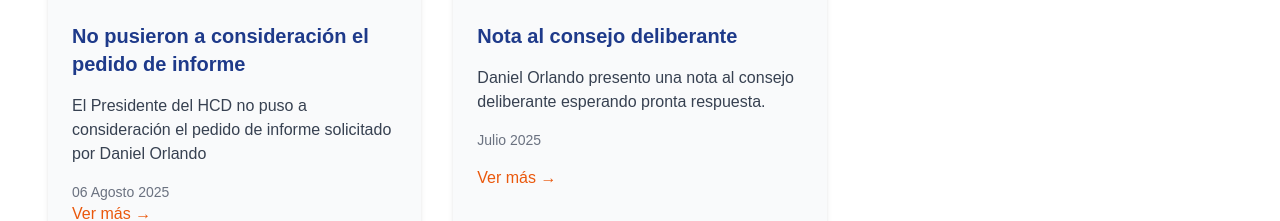
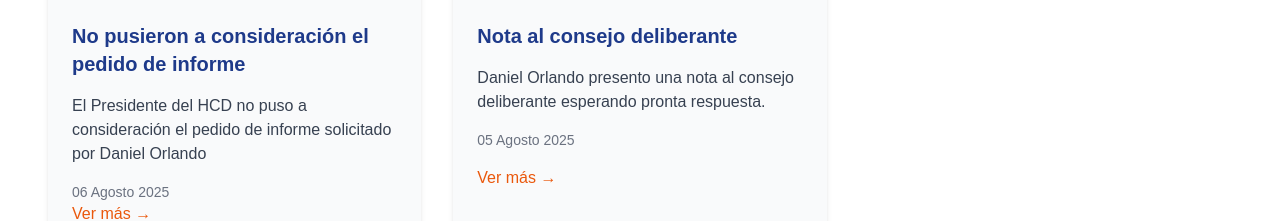
Before and after one commit to NJaDiaz/CampaElect, a Next.js app: page / in a window 1280 px wide. Shown: the part 2225-2446 px from the top of the page. Built offline with nearby package versions, Linux system fonts and the light colour scheme.

Commit message:
modificando

```diff
--- a/app/components/Informate.jsx
+++ b/app/components/Informate.jsx
@@ -14,7 +14,7 @@ const novedades = [
   {
     titulo: "Nota al consejo deliberante",
     descripcion: "Daniel Orlando presento una nota al consejo deliberante esperando pronta respuesta.",
-    fecha: "Julio 2025",
+    fecha: "05 Agosto 2025",
     imagen: "/informate/nota.webp",
     detalle: "Daniel Orlando presentó un pedido de informe al Consejo Deliberante en busca de claridad y respuesta para el pueblo, ya que se acerca la fecha de elecciones y no hay certeza alguna de que esto suceda.",
     tipo: "modal",
```
